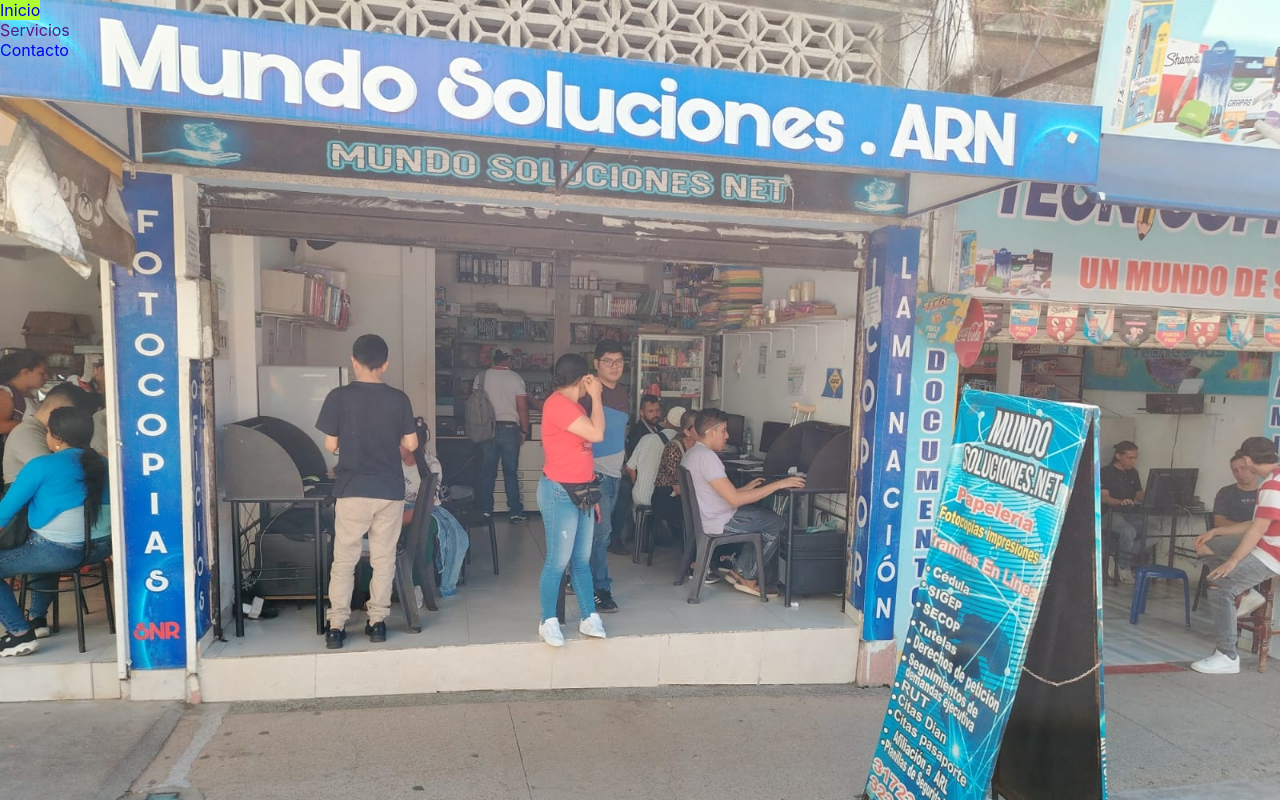
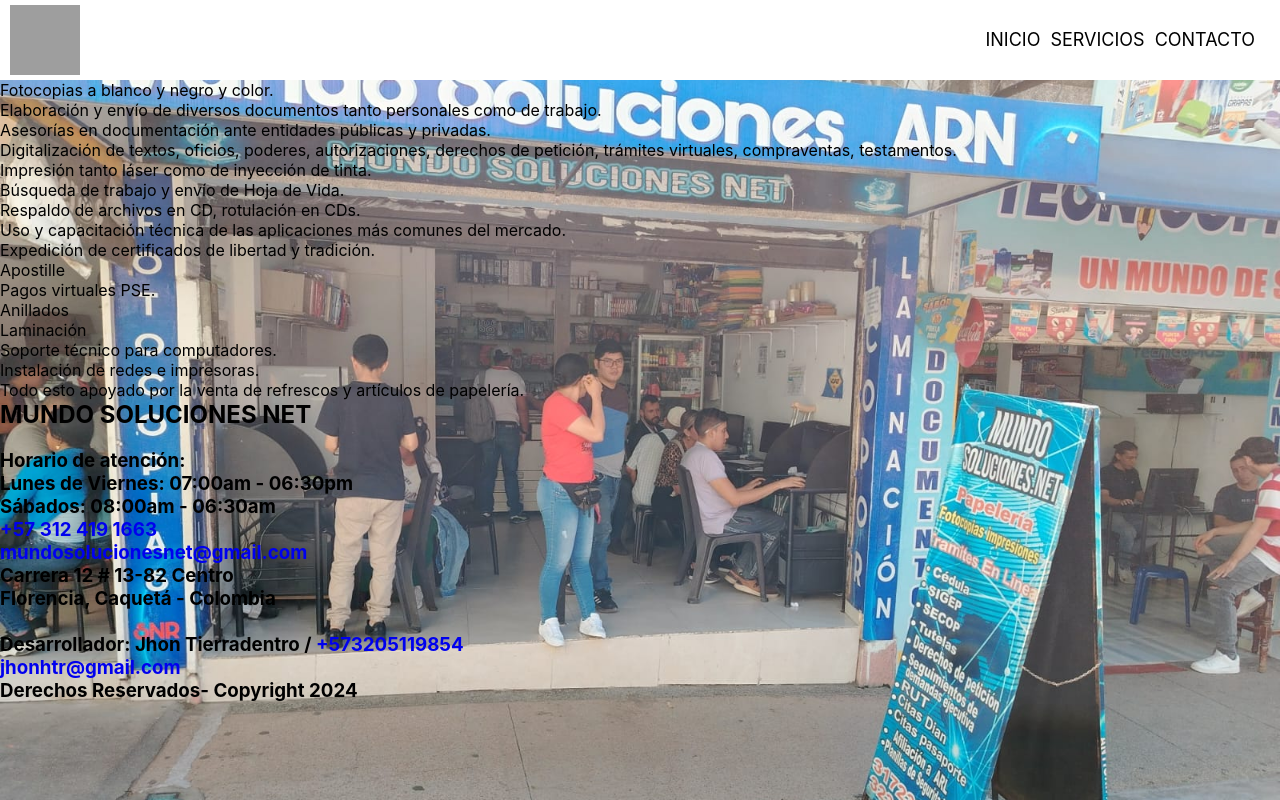
Before and after one commit to jhonhtr/proyecto3, a React (Create React App) app: page /Servicios in a window 1280 px wide. Built offline with nearby package versions, Linux system fonts and the light colour scheme; grey boxes are pictures that could not be loaded.

Commit message:
Update Servicios.js

```diff
--- a/src/servi/Servicios.js
+++ b/src/servi/Servicios.js
@@ -1,6 +1,9 @@
 import React, { useEffect } from 'react';
+import { faHome, faBars } from '@fortawesome/free-solid-svg-icons';
+import { FontAwesomeIcon } from '@fortawesome/react-fontawesome';
 import './Servicios.css';
 import fondo from './imagen/fondo.jpg';
+import logo from './imagen/logo.png';
 
 const Servicios = () => {
     useEffect(() => {
@@ -17,16 +20,146 @@
 
     return (
         <div>
-            <ul className="menu">
-                <li><a href="/">Inicio</a></li>
-                <li><a href="">Servicios</a></li>
-                <li><a href="/Contacto">Contacto</a></li>
-            </ul>
+            <nav>
+                <input type="checkbox" name="" id="check"/>
+                <label htmlFor="check" className="checkbtn"> {/* Cambié for a htmlFor */}
+                    <FontAwesomeIcon icon={faBars} />
+                    {/*<FontAwesomeIcon icon={faHome} />*/}
+                </label>
+                <a href="#" className="enlace"> <img src={logo} alt="cama1" width={70} height={70} /> </a>
+                <ul className="menu">
+                    <li><a href="/">Inicio</a></li>
+                    <li><a href="">Servicios</a></li>
+                    <li><a href="/Contacto">Contacto</a></li>
+                </ul>
+            </nav>
 
+            <div className='serviciogeneral'>
 
+                <div className='servicio1'>
+                    <div className="texto-servicio">
+                        Fotocopias a blanco y negro y color.
+                    </div>
+                </div>
+
+                <div className='servicio1'>
+                    <div className="texto-servicio">
+                        Elaboración y envío de diversos documentos tanto personales como de trabajo.
+                    </div>
+                </div>
+
+                <div className='servicio1'>
+                    <div className="texto-servicio">
+                        Asesorías en documentación ante entidades públicas y privadas.
+                    </div>
+                </div>
+
+                <div className='servicio1'>
+                    <div className="texto-servicio">
+                        Digitalización de textos, oficios, poderes, autorizaciones, derechos de petición, trámites virtuales, compraventas, testamentos.
+                    </div>
+                </div>
+            </div>
+
+            <div className='serviciogeneral'>
+
+                <div className='servicio1'>
+                    <div className="texto-servicio">
+                        Impresión tanto láser como de inyección de tinta.
+                    </div>
+                </div>
+
+                <div className='servicio1'>
+                    <div className="texto-servicio">
+                        Búsqueda de trabajo y envío de Hoja de Vida.
+                    </div>
+                </div>
+
+                <div className='servicio1'>
+                    <div className="texto-servicio">
+                        Respaldo de archivos en CD, rotulación en CDs.
+                    </div>
+                </div>
+
+                <div className='servicio1'>
+                    <div className="texto-servicio">
+                    Uso y capacitación técnica de las aplicaciones más comunes del mercado.
+                    </div>
+                </div>
+            </div>
+
+            <div className='serviciogeneral'>
+
+                <div className='servicio1'>
+                    <div className="texto-servicio">
+                        Expedición de certificados de libertad y tradición.
+                    </div>
+                </div>
+
+                <div className='servicio1'>
+                    <div className="texto-servicio">
+                        Apostille
+                    </div>
+                </div>
+
+                <div className='servicio1'>
+                    <div className="texto-servicio">
+                        Pagos virtuales PSE.
+                    </div>
+                </div>
+
+                <div className='servicio1'>
+                    <div className="texto-servicio">
+                        Anillados
+                    </div>
+                </div>
+            </div>
+
+            <div className='serviciogeneral'>
+
+                <div className='servicio1'>
+                    <div className="texto-servicio">
+                        Laminación
+                    </div>
+                </div>
+
+                <div className='servicio1'>
+                    <div className="texto-servicio">
+                        Soporte técnico para computadores.
+                    </div>
+                </div>
+
+                <div className='servicio1'>
+                    <div className="texto-servicio">
+                        Instalación de redes e impresoras.
+                    </div>
+                </div>
+
+                <div className='servicio1'>
+                    <div className="texto-servicio">
+                        Todo esto apoyado por la venta de refrescos y artículos de papelería.
+                    </div>
+                </div>
+            </div>
 
             <footer>
-
+                <div>
+                    <div className='pie'>
+                        <h2>MUNDO SOLUCIONES NET</h2><br/>
+                        <h3>Horario de atención:<br/>
+                            Lunes de Viernes: 07:00am - 06:30pm<br/>
+                            Sábados: 08:00am - 06:30am<br/>
+                            <a className='contacto' target="_blank" rel="noopener noreferrer"
+                            href="https://wa.me/+573124191663">+57 312 419 1663</a><br/>
+                            <a className='correo' targe="_black" rel="noopener noreferrer" href="mailto:mundosolucionesnet@gmail.com">mundosolucionesnet@gmail.com</a><br/>
+                            Carrera 12 # 13-82 Centro <br/>
+                            Florencia, Caquetá - Colombia <br/><br/>
+                            Desarrollador: Jhon Tierradentro / <a className='contacto' target="_blank" rel="noopener noreferrer" href="https://wa.me/+573205119854">+573205119854</a><br/>
+                            <a className='correo' target="_blank" rel="noopener noreferrer" href="mailto:jhonhtr@gmail.com">jhonhtr@gmail.com </a><br/>
+                            Derechos Reservados- Copyright 2024
+                        </h3>
+                    </div>
+                </div>
             </footer>
         </div>
     );
```
